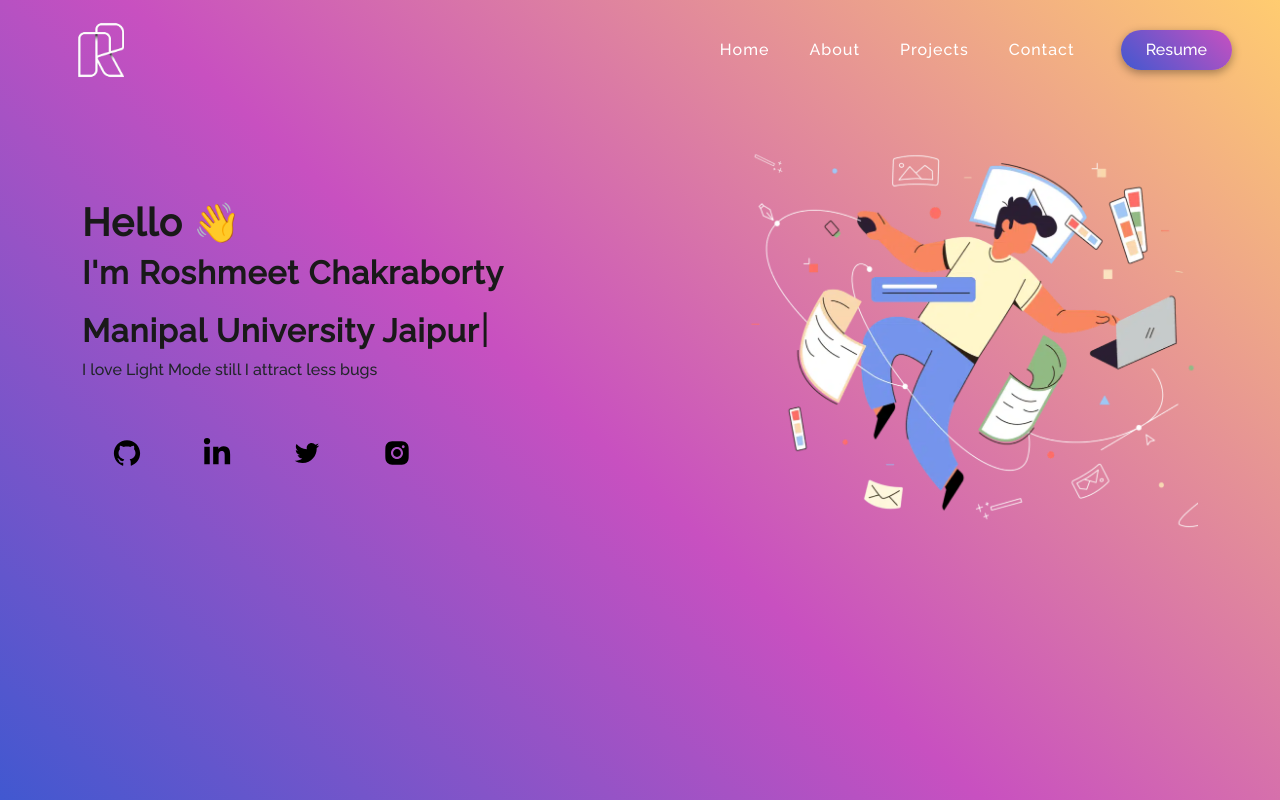
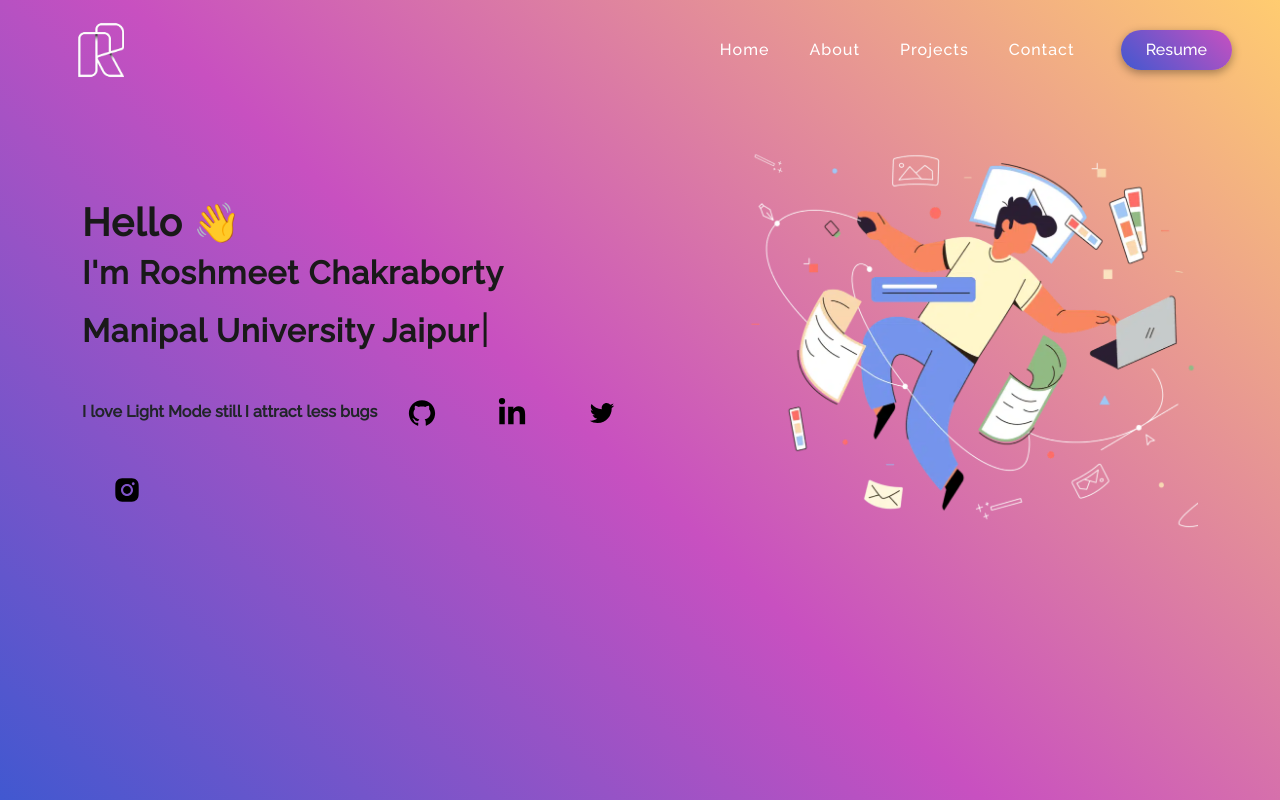
Before and after one commit to C0D3R-M33T/Roshmeet-Portfolio, a React (Create React App) app: page / in a window 1280 px wide. Built offline with nearby package versions, Linux system fonts and the light colour scheme; a web font is replaced by a local one.

Commit message:
p to strong for light mode text

```diff
--- a/src/components/Homepage/Homepage.js
+++ b/src/components/Homepage/Homepage.js
@@ -19,7 +19,7 @@ function Home() {
             <h2 className='nametext'>I'm Roshmeet Chakraborty</h2>
             <span></span>
             <Text />
-            <p>I love Light Mode still I attract less bugs</p>
+            <strong>I love Light Mode still I attract less bugs</strong>
             <span></span>
             <button onClick={() => {
               window.open("https://github.com/C0D3R-M33T");
```
